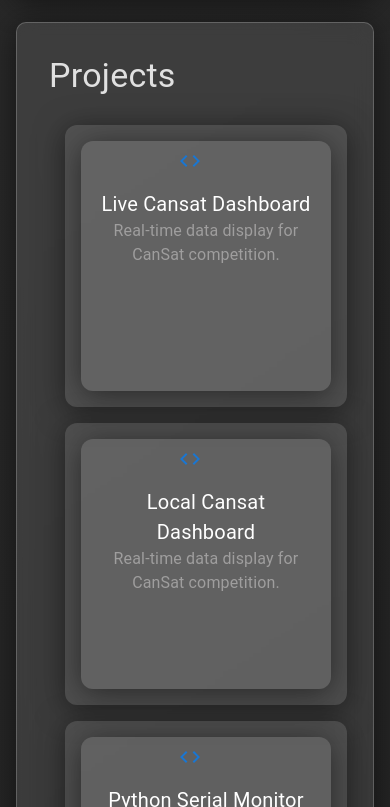
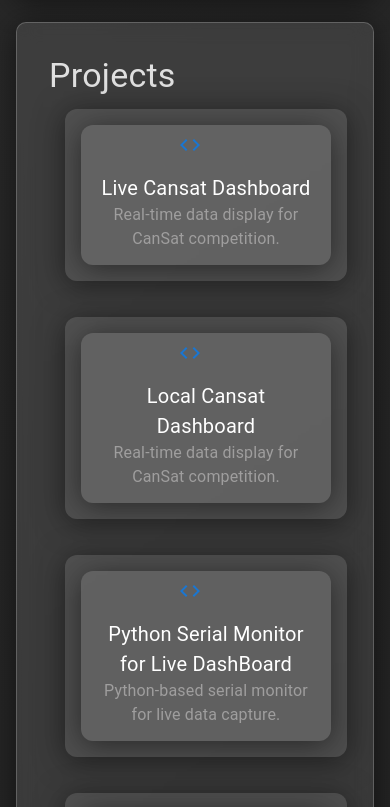
Before and after one commit to abyssxd/portfolio, a React (Create React App) app: page / in a window 390 px wide. Shown: the part 1537-2344 px from the top of the page. Built offline with nearby package versions, Linux system fonts and the light colour scheme.

Commit message:
Fix spacing issue

```diff
--- a/package.json
+++ b/package.json
@@ -1,6 +1,6 @@
 {
   "name": "abyssxd-portfolio",
-  "version": "0.1.4",
+  "version": "0.1.5",
   "private": true,
   "homepage": "https://abishekbhusal.com",
   "dependencies": {
--- a/src/App.css
+++ b/src/App.css
@@ -89,12 +89,6 @@ h1, h2, h3, h4 {
   .social-icons {
     margin-top: 1rem;
   }
-  .projects {
-    display: grid;
-    grid-template-columns: repeat(auto-fit, minmax(220px, 1fr));
-    justify-content: space-evenly;
-    padding: 1rem !important;
-  }
 }
 
 .stat-images {
@@ -143,18 +137,31 @@ h1, h2, h3, h4 {
 
 .projects {
   display: grid;
-  grid-template-columns: repeat(auto-fit, minmax(220px, 1fr));
-  justify-content: space-evenly;
+  grid-template-columns: repeat(auto-fit, minmax(250px, 1fr));
+  justify-content: center;
+  align-items: center;
+  gap: 20px;
   padding: 1rem;
-  padding-left: 3rem;
+}
+
+@media (max-width: 768px) {
+  .projects {
+    grid-template-columns: repeat(auto-fit, minmax(200px, 1fr));
+    justify-content: center;
+    padding: 0rem 1rem !important;
+  }
+  .project-item{
+    max-width: 250px !important;
+  }
 }
 
 .project-item {
   background-color: rgba(255, 255, 255, 0.1);
   border-radius: 12px;
   padding: 1rem;
-  width: 250px;
-  height: 250px;
+  width: 100%;
+  max-width: 300px;
+  height: auto;
   transition: transform 0.3s ease, box-shadow 0.3s ease;
   color: white;
   text-decoration: none;
@@ -167,14 +174,15 @@ h1, h2, h3, h4 {
   overflow: hidden;
 }
 
+.project-item:hover {
+  transform: scale(1.05);
+  box-shadow: 0 6px 40px rgba(0, 0, 0, 0.7);
+}
+
 .css-cveggr-MuiListItemIcon-root {
   min-width: 0px !important;
 }
 
-.project-item:hover {
-  transform: scale(1.05);
-  box-shadow: 0 6px 40px rgba(0, 0, 0, 0.7);
-}
 
 .project-item.disabled {
   opacity: 0.5;
```
